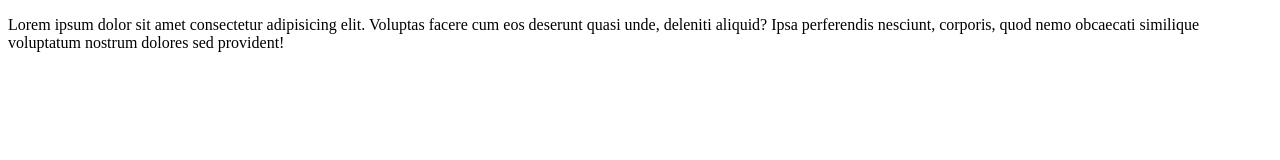
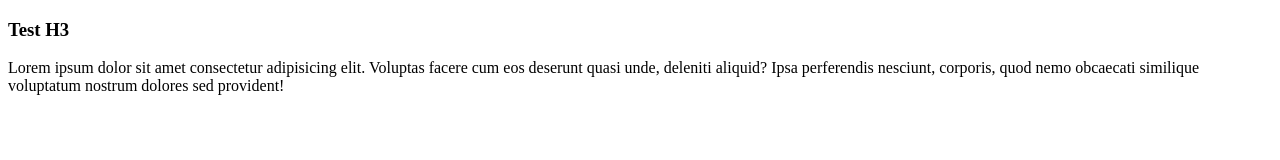
Before and after one commit to soumia-gzir/TestGit, a plain HTML site: page index.html in a window 1280 px wide. Drawn offline with Linux system fonts and the light colour scheme.

Commit message:
troixiam test

```diff
--- a/index.html
+++ b/index.html
@@ -7,9 +7,10 @@
     <title>Document</title>
 </head>
 <body>
+    <h3>Test H3</h3>
+
     <p>Lorem ipsum dolor sit amet consectetur adipisicing elit.
     Voluptas facere cum eos deserunt quasi unde, deleniti aliquid?
-    Ipsa perferendis nesciunt, corporis, quod nemo obcaecati similique voluptatum nostrum dolores sed provident!
-</p>
+    Ipsa perferendis nesciunt, corporis, quod nemo obcaecati similique voluptatum nostrum dolores sed provident!</p>
 </body>
 </html>
```
